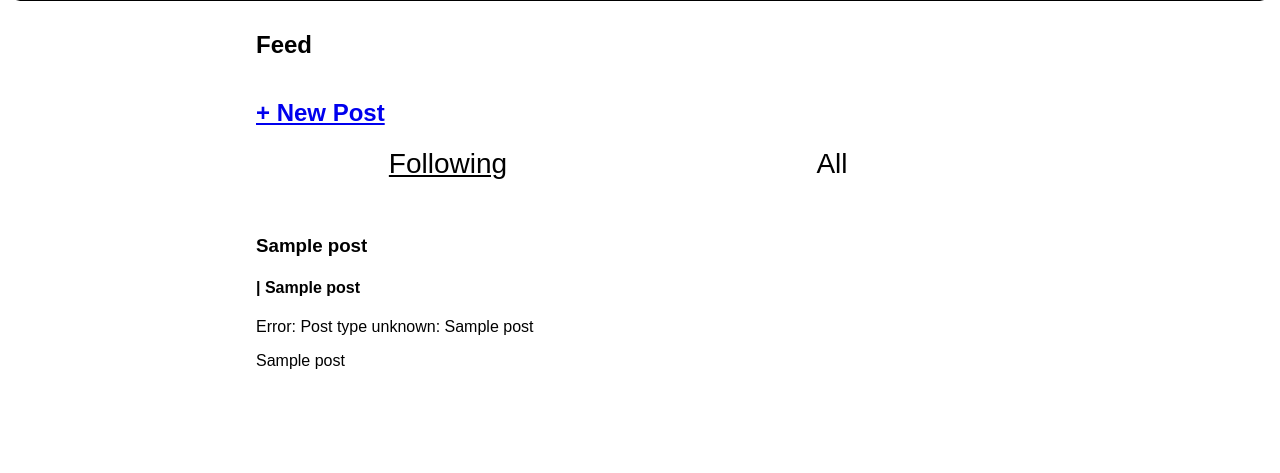
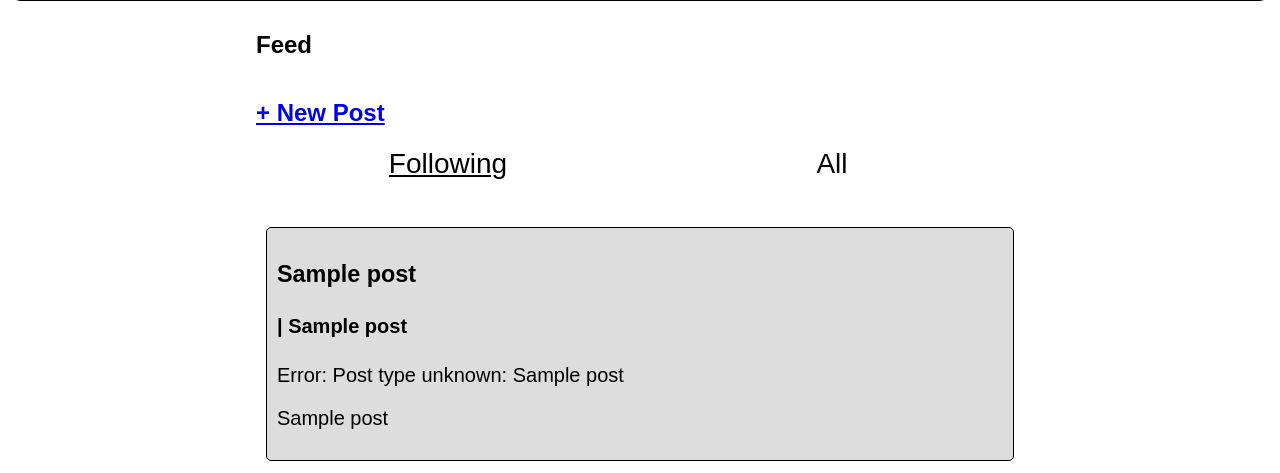
Before and after one commit to NotLawson/seqwrc, a Flask app: template templates/feed.html in a window 1280 px wide. Shown: the part 327-800 px from the top of the page. Run offline with Flask 3, Linux system fonts and the light colour scheme; the template is opened without the code that fills it: most values are stand-ins (such as "Sample title", 1, 10 or a date in 2020); some libraries are stand-ins or nearby versions.

Commit message:
add borders to the posts

```diff
--- a/static/feed.css
+++ b/static/feed.css
@@ -1,16 +1,22 @@
-.section
-{
+.section {
     font-size: 28px;
     border: 0px none #000000;
     background-color: white;
 }
 
-.section:hover
-{
+.section:hover {
     background-color: #cfcfcf;
 }
 
-.selected
-{
+.selected {
     text-decoration: underline;
 }
+
+.post {
+    font-size: 20px;
+    border: 1px solid #000000;
+    background-color: #dddddd;
+    border-radius: 5px;
+    margin: 10px;
+    padding: 10px;
+}
```
